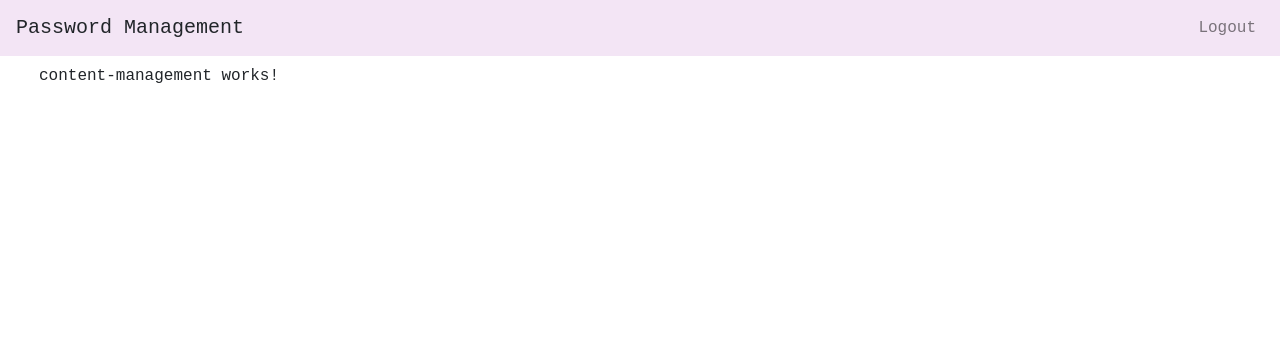
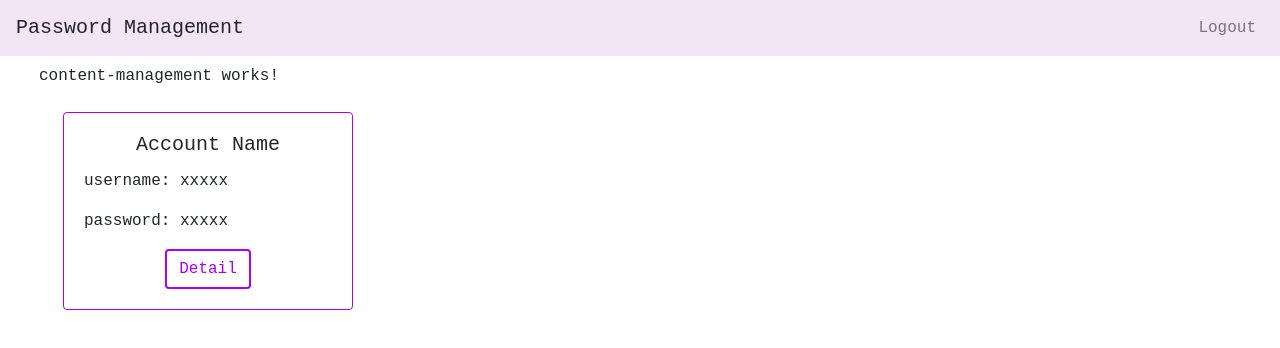
Before and after one commit to w1lltj/manage-pass-webapp, an Angular app: page /password-management in a window 1280 px wide. Shown: the top 348 px of the page. Built offline with nearby package versions, Linux system fonts and the light colour scheme.

Commit message:
added password-management page

```diff
--- a/src/app/password-management/password-management.component.html
+++ b/src/app/password-management/password-management.component.html
@@ -1,3 +1,19 @@
 <p>
   content-management works!
 </p>
+
+<div class="col-12">
+  <div class="row">
+    <div class="card mx-4 my-2">
+      <div class="card-body">
+        <h5 class="card-title text-center">Account Name</h5>
+        <p class="card-text">username: xxxxx</p>
+        <p class="card-text">password: xxxxx</p>
+        <div class="d-flex justify-content-center">
+          <a type="button" class="btn btn-default" (click)="onDetail()">Detail</a>
+        </div>
+      </div>
+    </div>
+
+  </div>
+</div>
--- a/src/app/password-management/password-management.component.scss
+++ b/src/app/password-management/password-management.component.scss
@@ -0,0 +1,9 @@
+.card {
+  border: none;
+}
+
+.card-body {
+  width: 290px;
+  border: 1px solid #AA00FF;
+  border-radius: .25rem;
+}
--- a/src/app/password-management/password-management.component.ts
+++ b/src/app/password-management/password-management.component.ts
@@ -1,4 +1,6 @@
 import { Component, OnInit } from '@angular/core';
+import { NgbModal } from '@ng-bootstrap/ng-bootstrap';
+import {ContentModalComponent} from '../shared/content-modal.component';
 
 @Component({
   selector: 'password-management',
@@ -7,9 +9,13 @@ import { Component, OnInit } from '@angular/core';
 })
 export class PasswordManagementComponent implements OnInit {
 
-  constructor() { }
+  constructor(private modalService: NgbModal) { }
 
   ngOnInit() {
   }
 
+  onDetail() {
+    const modalRef = this.modalService.open(ContentModalComponent);
+    (modalRef.componentInstance as ContentModalComponent).data = 'dummy details';
+  }
 }
```
